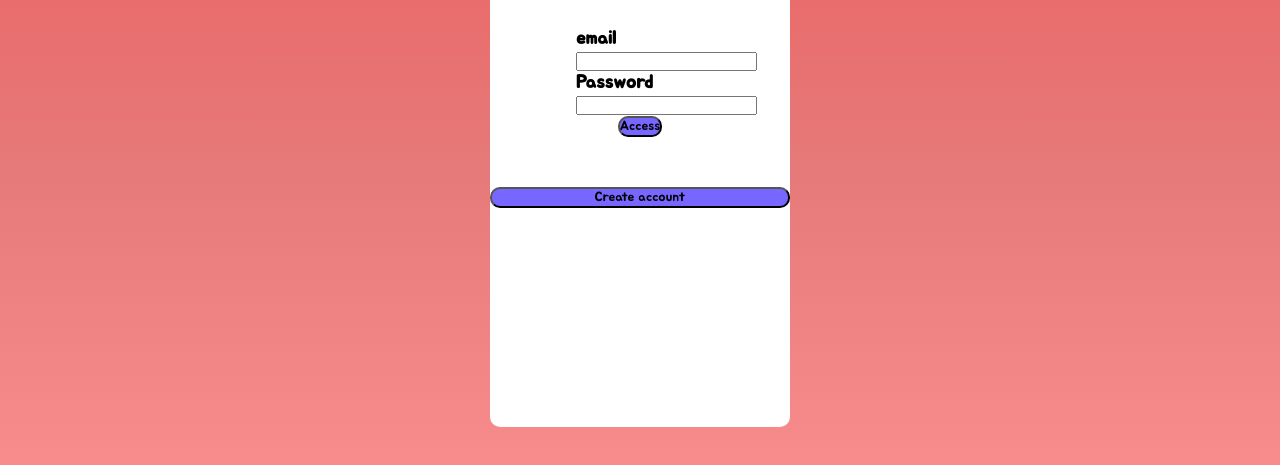
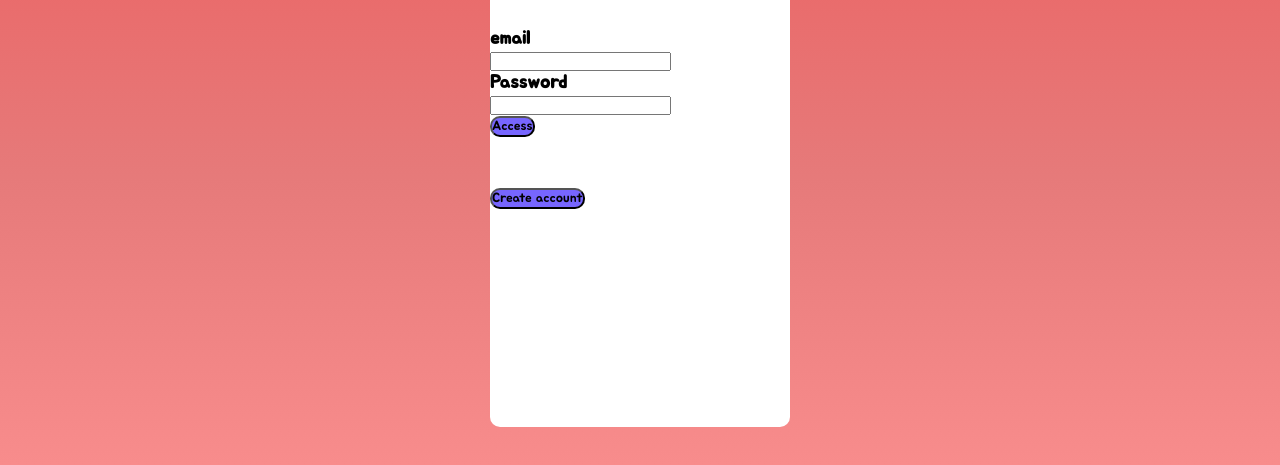
Before and after one commit to Minduim-l/new-project, a plain HTML site: page index.html in a window 1280 px wide. Shown: the part 223-688 px from the top of the page. Drawn offline with Linux system fonts and the light colour scheme.

Commit message:
reposicionando

```diff
--- a/style.css
+++ b/style.css
@@ -22,44 +22,36 @@ body {
     background-color: white;
     height: 500px;
     width: 300px;
-border-radius: 10px;
-    text-align: center;
-    display: flex;
-    flex-direction: column;
+    border-radius: 10px;
+
     border-width: 220px;
     border-color: black;
 }
 
 .login-parent h1 {
-    margin-top: 30px;
-    margin-bottom: 30px;
+    margin: 30px 0;
+    text-align: center;
 }
 
 .login-parent button {
     font-family: 'Jua', sans-serif;
     border-radius: 10px;
-background-color: #7766FF ;
+    background-color: #7766FF;
 }
 
 .credentials {
-    /* display: inline-flex;
-    flex-direction: column; */
     gap: 15px;
-   margin-left: auto;
-   margin-right: auto;
     margin-bottom: 50px;
-width: 10vw ;
-position: relative;
-
+    width: 10vw;
 }
 
 .credential {
-max-width: 200px;
+    max-width: 200px;
 
 }
 
 .credential h3 {
 
-text-align: left;
+    text-align: left;
 
 }
```
